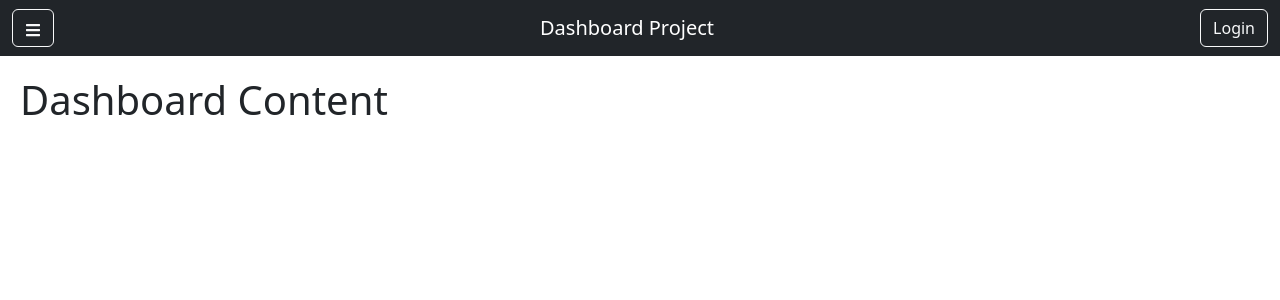
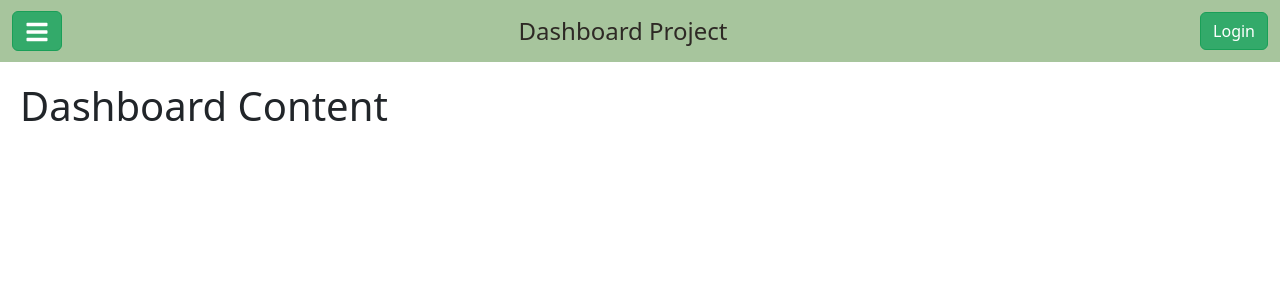
Before and after one commit to MauronMP/Pneumiot_V2, a React (Create React App) app in the folder app/frontend/: page / in a window 1280 px wide. Shown: the top 300 px of the page. Built offline with nearby package versions, Linux system fonts and the light colour scheme.

Commit message:
Front(Colors): Added color palette

```diff
--- /dev/null
+++ b/app/frontend/src/modules/core/assets/styles/variables.scss
@@ -0,0 +1,36 @@
+// variables.scss
+$white: #ffffff;
+
+$green-100: #e6f4ec;
+$green-200: #cce9d9;
+$green-300: #b3dfc7;
+$green-400: #99d4b4;
+$green-500: #80caa2;
+$green-600: #66bf8f;
+$green-700: #4db47d;
+$green-800: #33aa6a;
+$green-900: #1a9f58;
+$green-1000: #007932;
+
+$light-green-50: #ebf0e9;
+$light-green-100: #e9f1e7;
+$light-green-200: #d3e2ce;
+$light-green-300: #bdd4b6;
+$light-green-400: #a7c59d;
+$light-green-500: #91b784;
+$light-green-600: #7ba86c;
+$light-green-700: #659954;
+$light-green-800: #4f8b3b;
+$light-green-900: #397c22;
+$light-green-1000: #368f3f;
+
+$black-100: #ebeae9;
+$black-200: #d7d5d2;
+$black-300: #c3c0bb;
+$black-400: #afaba4;
+$black-500: #9b968e;
+$black-600: #878177;
+$black-700: #736c60;
+$black-800: #5f5749;
+$black-900: #4b4233;
+$black-1000: #2e2925;
--- a/app/frontend/src/modules/core/components/SideBar.jsx
+++ b/app/frontend/src/modules/core/components/SideBar.jsx
@@ -7,6 +7,7 @@ import {
   FaChevronUp
 } from 'react-icons/fa';
 import { MdDevicesOther } from 'react-icons/md';
+import '../design-system/components/SideBar.scss';
 
 const SideBar = ({ isOpen }) => {
   const [openPatients, setOpenPatients] = useState(false);
@@ -17,120 +18,101 @@ const SideBar = ({ isOpen }) => {
   const toggleDevice = () => setOpenDevice(!openDevice);
   const toggleDashboard = () => setOpenDashboard(!openDashboard);
 
-  const submenuStyle = {
-    marginLeft: '20px', // Desplazamiento hacia la derecha para los submenús
-  };
-
   return (
-    <div
-      style={{
-        width: isOpen ? '250px' : '0',
-        transition: 'width 0.3s',
-        overflowX: 'hidden',
-        backgroundColor: '#343a40',
-        height: '100vh',
-        color: 'white'
-      }}
-    >
-      <Nav className="flex-column text-white p-3">
+    <div className={`sidebar ${isOpen ? 'open' : ''}`}>
+      <Nav className="flex-column">
         <Nav.Item>
-          <Nav.Link className="text-white" href="#">
-            <FaUserCog /> Admin Panel
+          <Nav.Link href="#">
+            <FaUserCog className="sidebar-icon" /> Admin Panel
           </Nav.Link>
         </Nav.Item>
 
         {/* Patients Section */}
         <Nav.Item>
           <Nav.Link
-            className="text-white d-flex justify-content-between align-items-center"
+            className="d-flex align-items-center"
             onClick={togglePatients}
             href="#"
           >
-            <div><FaUser /> Patients</div>
+            <FaUser className="sidebar-icon" /> Patients
             {openPatients ? <FaChevronUp /> : <FaChevronDown />}
           </Nav.Link>
-        </Nav.Item>
           {openPatients && (
-          <Nav className="flex-column" style={submenuStyle}>
+            <Nav className="flex-column submenu">
               <Nav.Item>
-              <Nav.Link className="text-white" href="#">
-                <FaUserPlus /> Create New Patient
+                <Nav.Link href="#">
+                  <FaUserPlus className="sidebar-icon" /> Add Patient
                 </Nav.Link>
               </Nav.Item>
               <Nav.Item>
-              <Nav.Link className="text-white" href="#">
-                <FaRegEdit /> Edit Patient
+                <Nav.Link href="#">
+                  <FaRegEdit className="sidebar-icon" /> Edit Patient
                 </Nav.Link>
               </Nav.Item>
               <Nav.Item>
-              <Nav.Link className="text-white" href="#">
-                <FaRegEye /> See Patient
+                <Nav.Link href="#">
+                  <FaRegEye className="sidebar-icon" /> See Patient
                 </Nav.Link>
               </Nav.Item>
-
-            {/* Dashboard Subsection */}
               <Nav.Item>
                 <Nav.Link
-                className="text-white d-flex justify-content-between align-items-center"
+                  className="d-flex align-items-center"
                   onClick={toggleDashboard}
                   href="#"
                 >
-                <div><FaTachometerAlt /> Dashboard</div>
+                  <FaTachometerAlt className="sidebar-icon" /> Dashboard
                   {openDashboard ? <FaChevronUp /> : <FaChevronDown />}
                 </Nav.Link>
+                {openDashboard && (
+                  <Nav className="flex-column submenu">
+                    <Nav.Item>
+                      <Nav.Link href="#">a</Nav.Link>
                     </Nav.Item>
-            {openDashboard && (
-              <Nav className="flex-column" style={submenuStyle}>
                     <Nav.Item>
-                  <Nav.Link className="text-white" href="#">
-                    a
+                      <Nav.Link href="#">b</Nav.Link>
+                    </Nav.Item>
+                  </Nav>
+                )}
+              </Nav.Item>
+            </Nav>
+          )}
+        </Nav.Item>
+
+        {/* Device Section */}
+        <Nav.Item>
+          <Nav.Link
+            className="d-flex align-items-center"
+            onClick={toggleDevice}
+            href="#"
+          >
+            <MdDevicesOther className="sidebar-icon" /> Device
+            {openDevice ? <FaChevronUp /> : <FaChevronDown />}
+          </Nav.Link>
+          {openDevice && (
+            <Nav className="flex-column submenu">
+              <Nav.Item>
+                <Nav.Link href="#">
+                  <FaStethoscope className="sidebar-icon" /> Add Device
                 </Nav.Link>
               </Nav.Item>
               <Nav.Item>
-                  <Nav.Link className="text-white" href="#">
-                    b
+                <Nav.Link href="#">
+                  <FaRegEdit className="sidebar-icon" /> Edit Device
+                </Nav.Link>
+              </Nav.Item>
+              <Nav.Item>
+                <Nav.Link href="#">
+                  <FaRegEye className="sidebar-icon" /> See All Devices
                 </Nav.Link>
               </Nav.Item>
             </Nav>
           )}
-          </Nav>
-        )}
-
-        {/* Device Section */}
-        <Nav.Item>
-          <Nav.Link
-            className="text-white d-flex justify-content-between align-items-center"
-            onClick={toggleDevice}
-            href="#"
-          >
-            <div><MdDevicesOther /> Device</div>
-            {openDevice ? <FaChevronUp /> : <FaChevronDown />}
-          </Nav.Link>
         </Nav.Item>
-        {openDevice && (
-          <Nav className="flex-column" style={submenuStyle}>
-            <Nav.Item>
-              <Nav.Link className="text-white" href="#">
-                <FaStethoscope /> Add Device
-              </Nav.Link>
-            </Nav.Item>
-            <Nav.Item>
-              <Nav.Link className="text-white" href="#">
-                <FaRegEdit /> Edit Device
-              </Nav.Link>
-            </Nav.Item>
-            <Nav.Item>
-              <Nav.Link className="text-white" href="#">
-                <FaRegEye /> See All Devices
-              </Nav.Link>
-            </Nav.Item>
-          </Nav>
-        )}
 
         {/* Personal Section */}
         <Nav.Item>
-          <Nav.Link className="text-white" href="#">
-            <FaUserFriends /> Personal
+          <Nav.Link href="#">
+            <FaUserFriends className="sidebar-icon" /> Personal
           </Nav.Link>
         </Nav.Item>
       </Nav>
--- a/app/frontend/src/modules/core/components/TopBar.jsx
+++ b/app/frontend/src/modules/core/components/TopBar.jsx
@@ -1,16 +1,17 @@
 import React from 'react';
 import { Navbar, Container, Button } from 'react-bootstrap';
 import { FaBars } from 'react-icons/fa'; // Importa el ícono de hamburguesa
+import '../design-system/components/TopBar.scss';
 
 const TopBar = ({ toggleSidebar }) => {
   return (
-    <Navbar bg="dark" variant="dark" expand="lg">
+    <Navbar className="topbar">
       <Container fluid>
-        <Button variant="outline-light" onClick={toggleSidebar}>
-          <FaBars /> {/* Usa el ícono de hamburguesa */}
+        <Button variant="outline-light" onClick={toggleSidebar} className="topbar-button">
+          <FaBars className="topbar-icon" /> {/* Usa el ícono de hamburguesa */}
         </Button>
-        <Navbar.Brand className="mx-auto">Dashboard Project</Navbar.Brand>
-        <Button variant="outline-light">Login</Button>
+        <Navbar.Brand className="topbar-brand">Dashboard Project</Navbar.Brand>
+        <Button variant="outline-light" className="topbar-login">Login</Button>
       </Container>
     </Navbar>
   );
--- /dev/null
+++ b/app/frontend/src/modules/core/design-system/components/SideBar.scss
@@ -0,0 +1,49 @@
+// SideBar.scss
+@import '../../assets/styles/variables.scss'; // Ajusta la ruta según tu estructura de carpetas
+
+.sidebar {
+  width: 0;
+  transition: width 0.3s;
+  overflow-x: hidden;
+  background-color: $light-green-50; // Color de fondo de la sidebar
+  height: 100vh;
+
+  &.open {
+    width: 200px; // Ancho cuando está abierto
+  }
+
+  .nav-link {
+    color: $green-800; // Color del texto de los enlaces
+    display: flex;
+    align-items: center;
+    padding: 10px 15px; // Espaciado para los enlaces
+
+    &:hover {
+      color: $green-1000; // Color del texto al pasar el ratón
+    }
+
+    &.active {
+      color: $green-1000; // Color del texto para el enlace activo
+    }
+  }
+
+  .submenu {
+    margin-left: 20px; // Desplazamiento hacia la derecha para los submenús
+    padding-left: 0; // Elimina el padding adicional en los submenús
+    border-left: 2px solid $black-600; // Línea de separación para submenús
+    margin-bottom: 10px; // Espacio entre submenús
+  }
+
+  .submenu .nav-link {
+    color: $green-800; // Color del texto en el submenú
+
+    &:hover {
+      color: $green-1000; // Color del texto en el submenú al pasar el ratón
+    }
+  }
+   // Estilo para los íconos
+   .sidebar-icon {
+    font-size: 1.20rem; // Tamaño de los íconos
+    margin-right: 10px; // Espacio entre el ícono y el texto
+  }
+}
--- /dev/null
+++ b/app/frontend/src/modules/core/design-system/components/TopBar.scss
@@ -0,0 +1,37 @@
+@import '../../assets/styles/variables.scss'; // Importa las variables de color
+
+.topbar {
+  background-color: $light-green-400; // Fondo oscuro como en el SideBar
+  color: $white; // Color del texto
+
+  .topbar-button {
+    border-color: $green-900; // Color del borde del botón
+    color: $white; // Color del texto del botón
+    background-color: $green-800;
+
+    &:hover {
+      background-color: $green-700; // Color de fondo al pasar el ratón
+      border-color: $green-900; // Color del borde al pasar el ratón
+    }
+
+    .topbar-icon {
+      font-size: 1.5rem; // Aumenta el tamaño del ícono
+    }
+  }
+
+  .topbar-brand {
+    color: $black-1000; // Color del texto de la marca
+    font-size: 1.5rem; // Tamaño del texto de la marca
+  }
+
+  .topbar-login {
+    border-color: $green-900; // Color del borde del botón de login
+    color: $white; // Color del texto del botón de login
+    background-color: $green-800;
+
+    &:hover {
+      background-color: $green-700; // Color de fondo al pasar el ratón
+      border-color: $green-900; // Color del borde al pasar el ratón
+    }
+  }
+}
```
Lines whose indentation alone changed are shown as unchanged.
